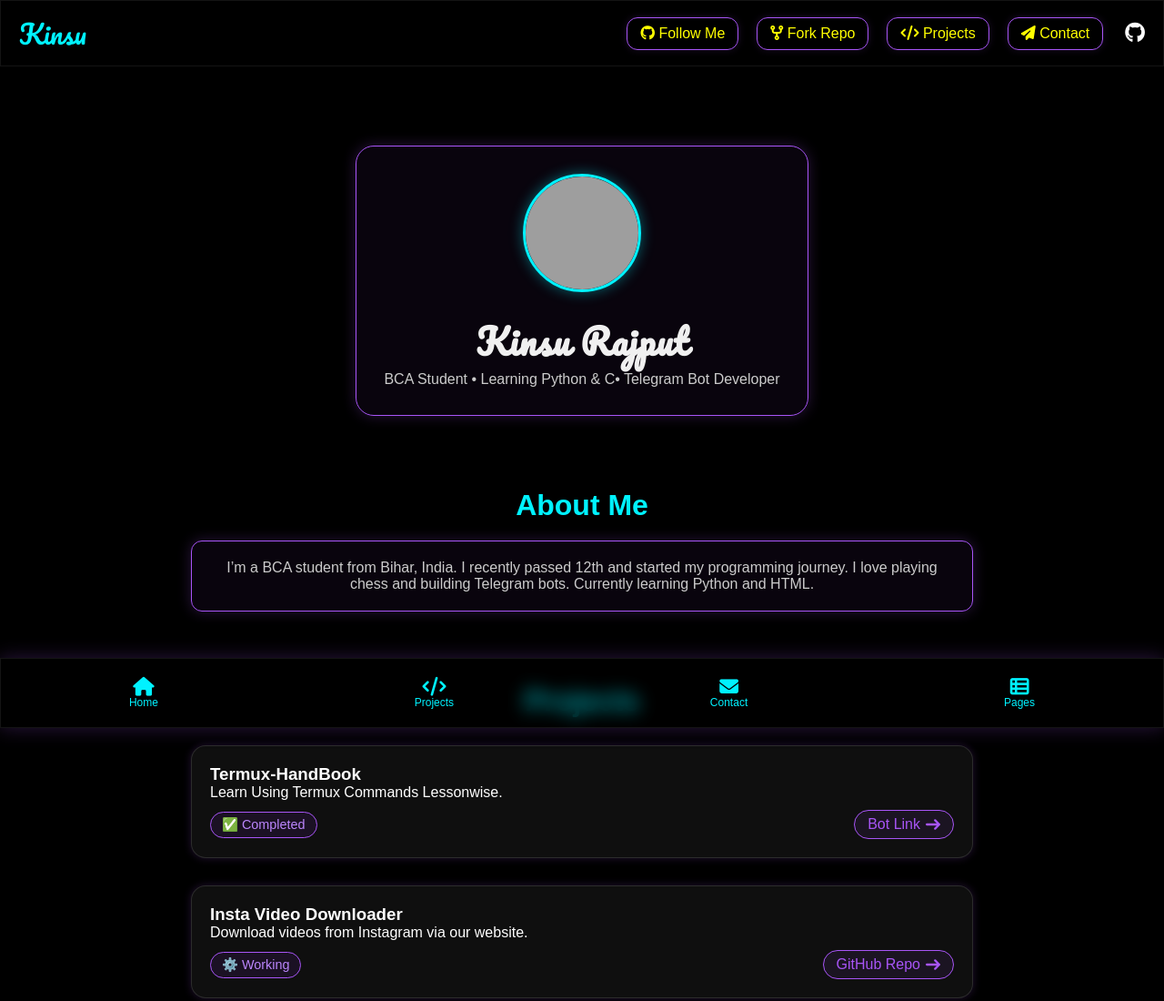
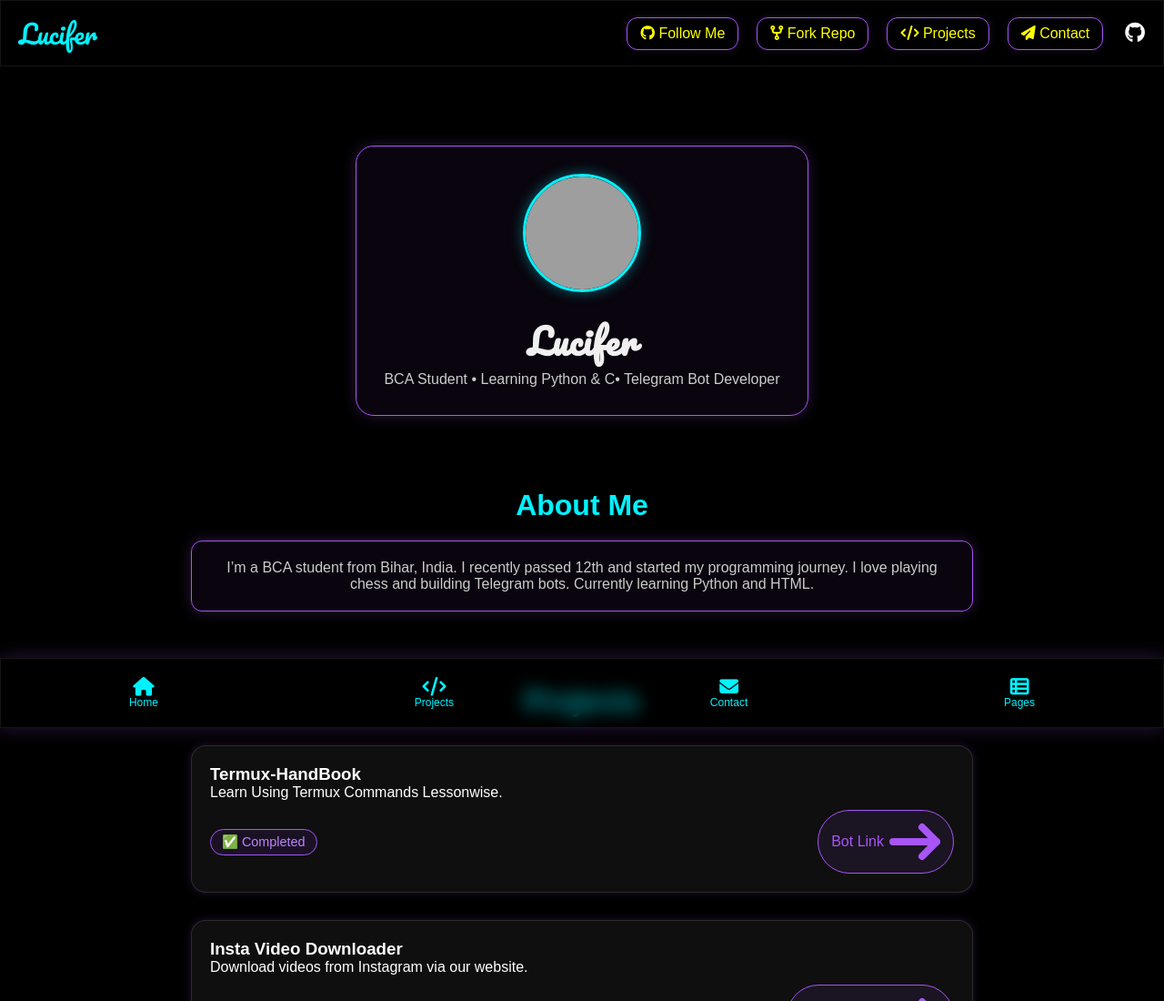
Before and after one commit to lucifert8g/My-Portfolio, a plain HTML site: page index.html in a window 1280 px wide. Shown: the top 1100 px of the page at 91% size. Drawn offline with nearby package versions, Linux system fonts and the light colour scheme; grey boxes are pictures that could not be loaded.

Commit message:
Update index.html

```diff
--- a/index.html
+++ b/index.html
@@ -189,7 +189,7 @@
       text-decoration: none;
       padding: 6px 14px;
       border-radius: 50px;
-      border: 1px solid #a855f7;
+      border: 1px solid #4446s;
       background: rgba(168, 85, 247, 0.08);
       transition: all 0.3s ease;
     }
@@ -197,12 +197,12 @@
     .github-link:hover {
       background: rgba(168, 85, 247, 0.2);
       color: #fff;
-      border-color: #fff;
+      border-color: #ffg;
     }
 
     .arrow-icon {
-      width: 16px;
-      height: 16px;
+      width: 56px;
+      height: 56px;
       stroke: currentColor;
       stroke-width: 2;
     }
@@ -240,7 +240,7 @@
 
 <!-- Header Start -->
 <header class="site-header">
-  <div class="logo">Kinsu</div>
+  <div class="logo">Lucifer</div>
   <div style="display: flex; align-items: center; gap: 24px;">
     <nav class="top-nav" id="navMenu">
       <a href="https://github.com/pyKinsu" target="_blank"><i class="fab fa-github"></i> Follow Me</a>
@@ -257,7 +257,7 @@
 <section class="hero" data-aos="zoom-in">
   <div class="hero-card">
     <img src="https://github.com/pyKinsu.png" alt="Kinsu Rajput" class="hero-img" />
-    <h1 class="hero-name">Kinsu Rajput</h1>
+    <h1 class="hero-name">Lucifer</h1>
     <p class="hero-title">BCA Student • Learning Python & C• Telegram Bot Developer</p>
   </div>
 </section>
```
